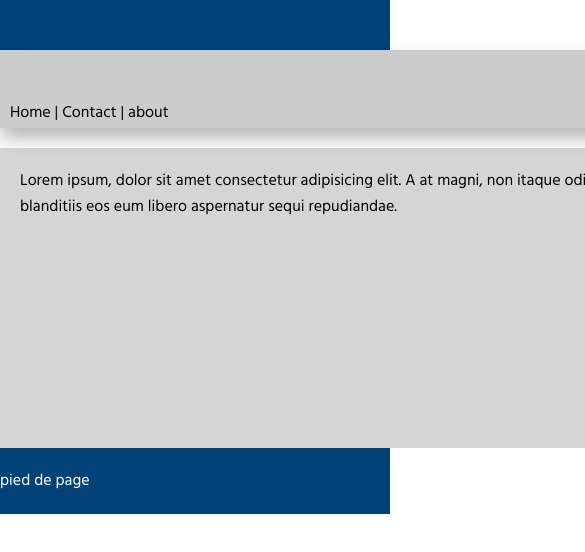
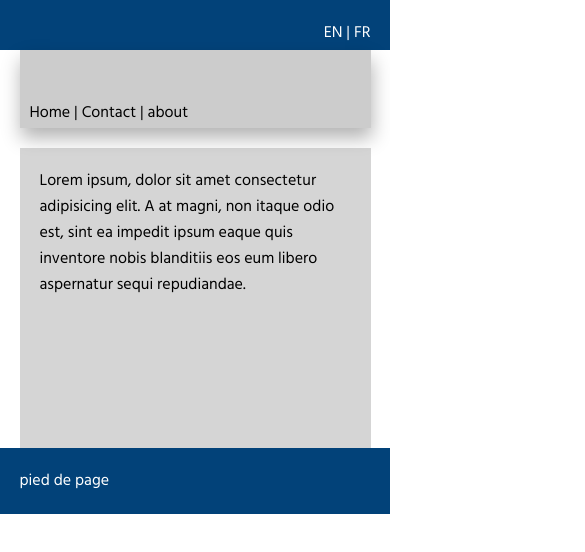
Before and after one commit to OlivierBillant/mq-balises, a plain HTML site: page index.html in a window 390 px wide. Shown: the top 552 px of the page, 585 px wide, since content can reach past the window. Drawn offline with Linux system fonts and the light colour scheme.

Commit message:
commit tp du midi

```diff
--- a/index.html
+++ b/index.html
@@ -13,25 +13,28 @@
     />
   </head>
   <body>
-    <div class="header">
+    <header class="header">
       <div class="milieu">
         <div>EN | FR</div>
       </div>
-    </div>
-    <div class="menu milieu">
+    </header>
+
+    <section class="menu milieu">
       <div>Home | Contact | about</div>
-    </div>
-    <div class="centrale milieu">
+    </section>
+
+    <article class="centrale milieu">
       <div>
         Lorem ipsum, dolor sit amet consectetur adipisicing elit. A at magni,
         non itaque odio est, sint ea impedit ipsum eaque quis inventore nobis
         blanditiis eos eum libero aspernatur sequi repudiandae.
       </div>
-    </div>
-    <div class="footer">
+    </article>
+
+    <footer class="footer">
       <div class="milieu">
         <div>pied de page</div>
       </div>
-    </div>
+    </footer>
   </body>
 </html>
--- a/style.css
+++ b/style.css
@@ -1,3 +1,19 @@
+@media screen and (max-width:1000px){
+
+    body{
+        overflow-y: scroll;
+    }
+    .milieu{
+        width:90% !important;
+        margin-left:auto;
+        margin-right:auto;
+    }
+}
+@media print  {
+    #header, #footer, #nav, #section { display: none !important;
+    }
+}
+
 body{
     margin:0;
     background-image: url("img/bg.png");
```
